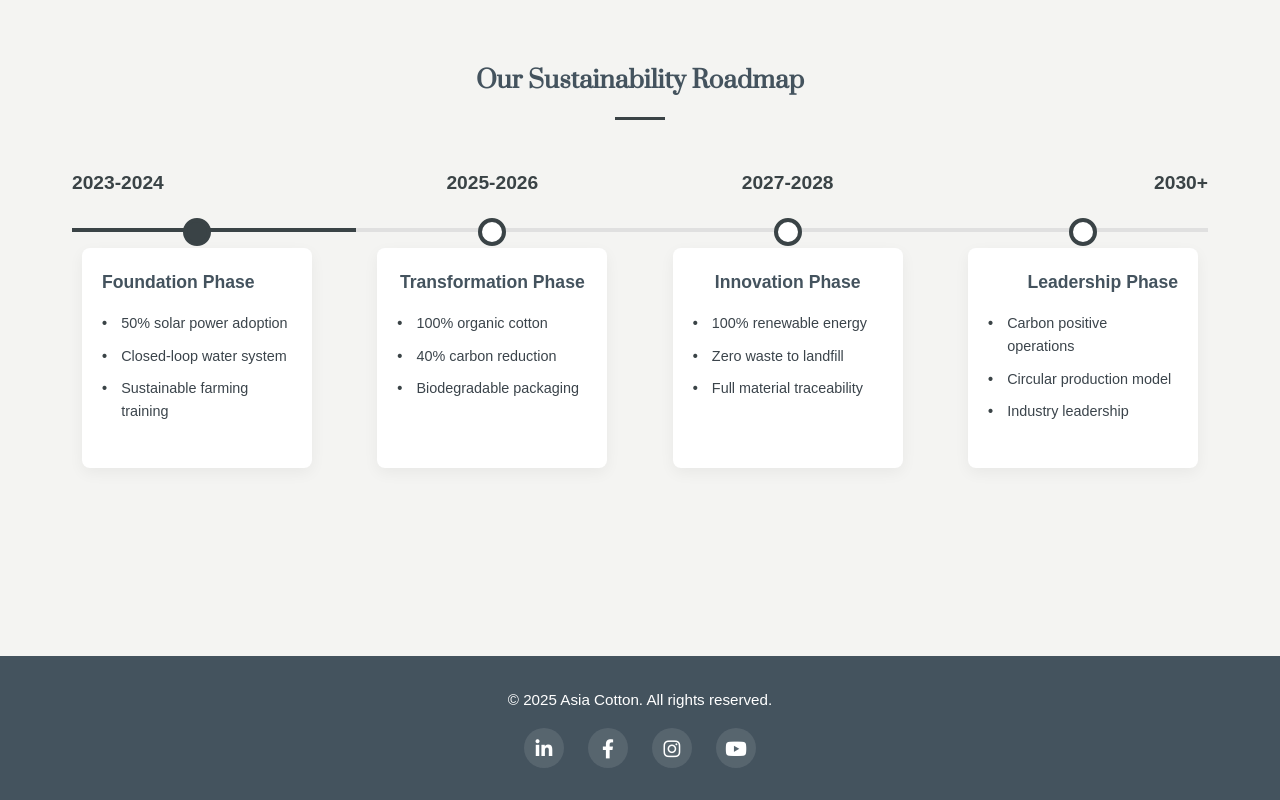
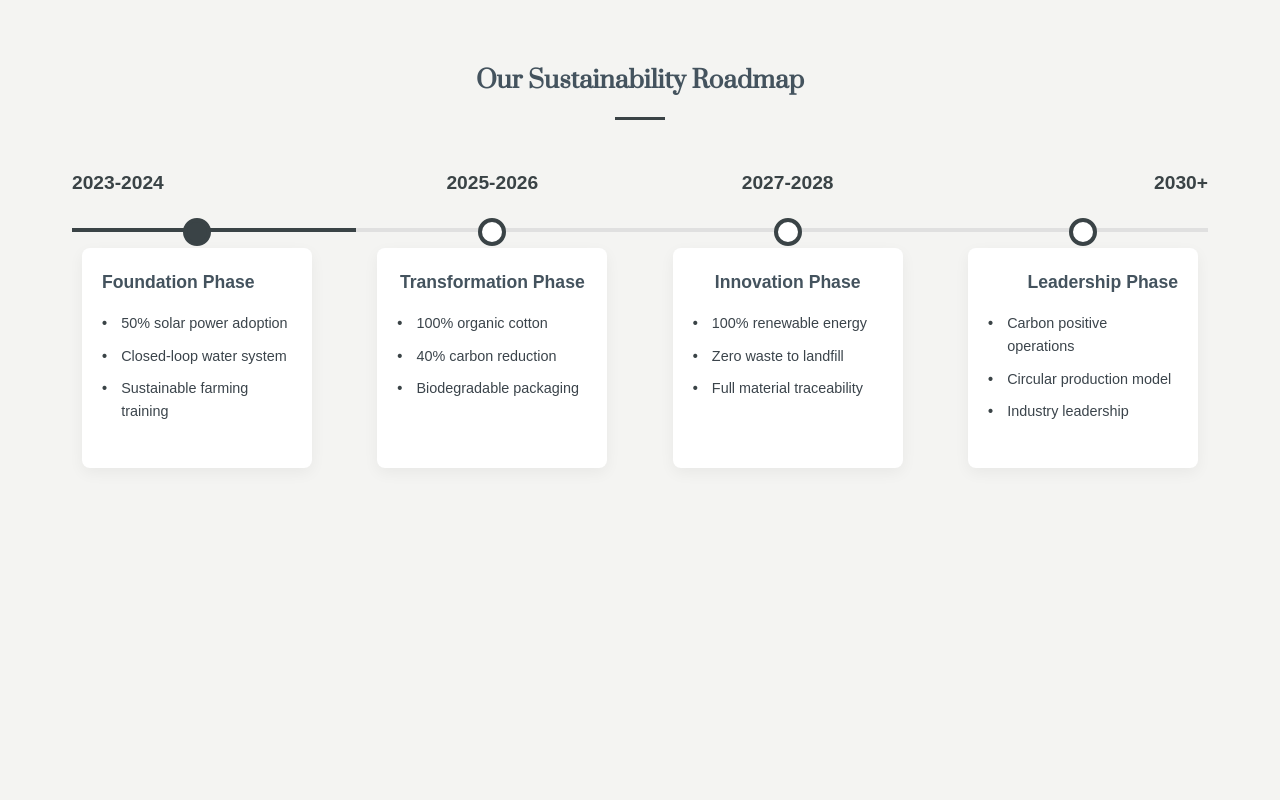
Before and after one commit to dayanitha24/final, a plain HTML site: page sustainability.html in a window 1280 px wide. Shown: the part 1634-2434 px from the top of the page. After the commit the page ends 2274 px from the top, so only its background shows below. Drawn offline with Linux system fonts and the light colour scheme.

Commit message:
Update sustainability.html

```diff
--- a/sustainability.html
+++ b/sustainability.html
@@ -781,16 +781,6 @@
     </div>
   </div>
 
-  <footer>
-    © 2025 Asia Cotton. All rights reserved.
-    <div class="social-links">
-      <a href="#"><i class="fab fa-linkedin-in"></i></a>
-      <a href="#"><i class="fab fa-facebook-f"></i></a>
-      <a href="#"><i class="fab fa-instagram"></i></a>
-      <a href="#"><i class="fab fa-youtube"></i></a>
-    </div>
-  </footer>
-
   <script>
     // Simple script to highlight the current timeline item on scroll
     document.addEventListener('DOMContentLoaded', function() {
```
